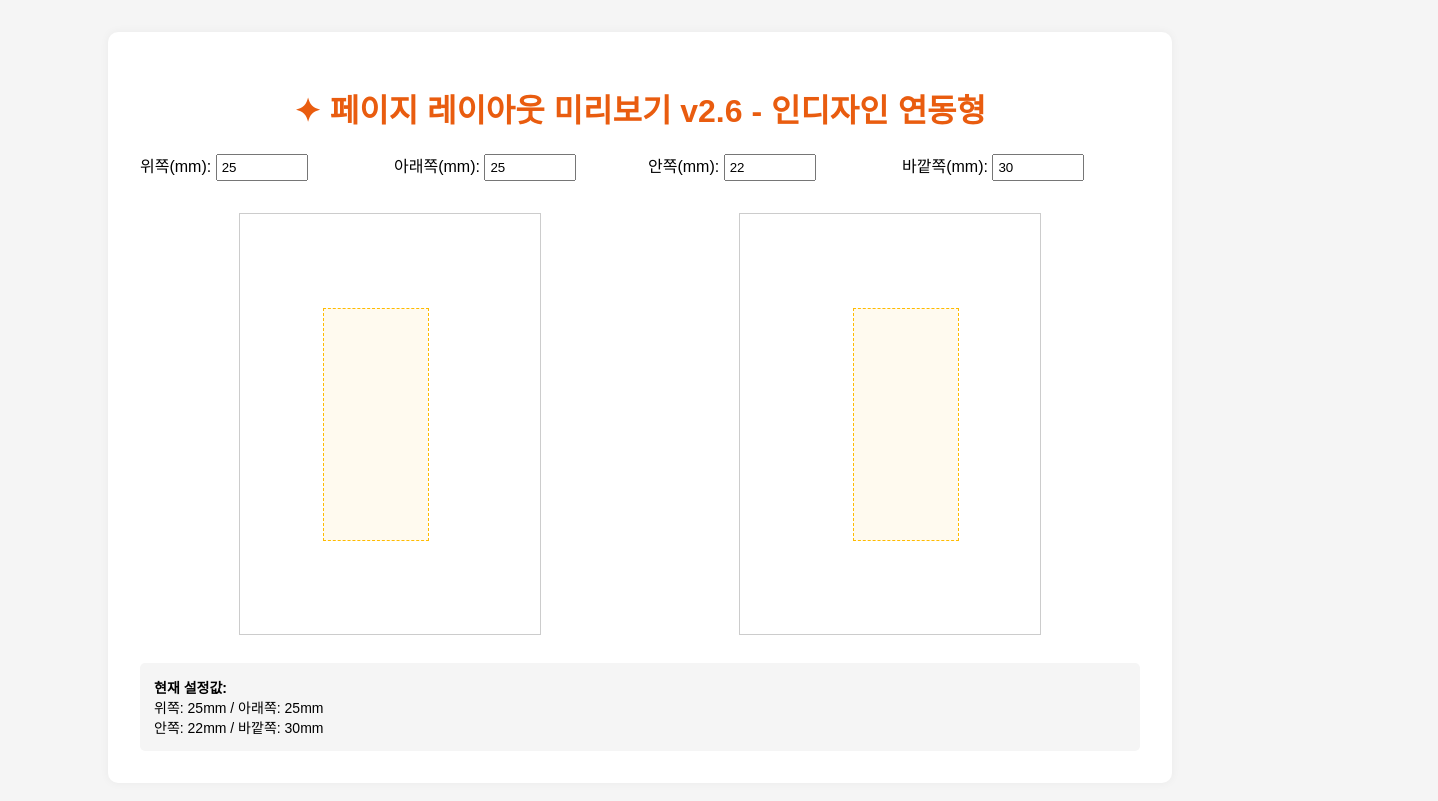
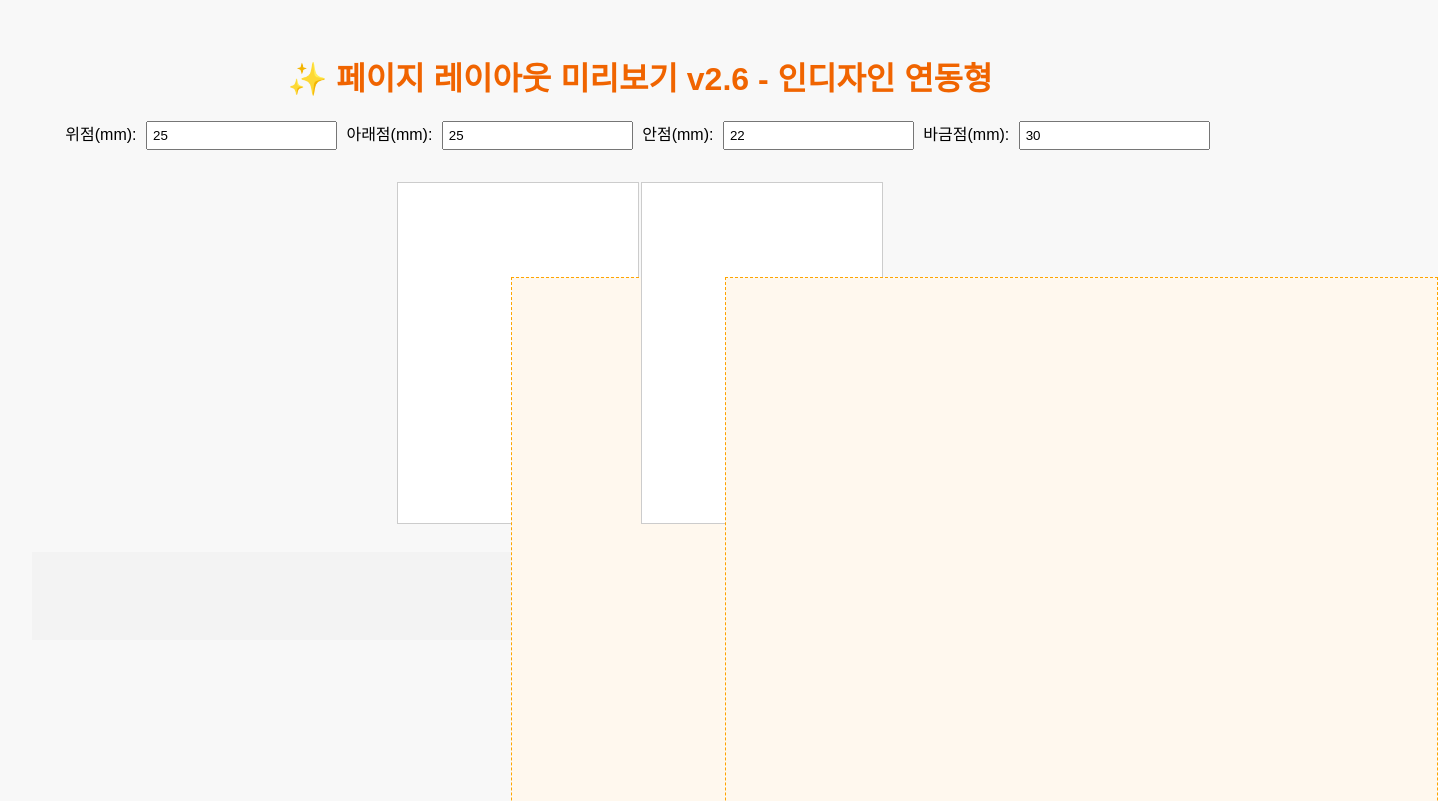
Before and after one commit to simadec/github.io-page-layout-v26-, a plain HTML site: page index.html in a window 1280 px wide. Shown: the top 801 px of the page, 1438 px wide, since content can reach past the window. Drawn offline with Linux system fonts and the light colour scheme.

Commit message:
Update index.html

```diff
--- a/index.html
+++ b/index.html
@@ -1,142 +1,115 @@
-
 <!DOCTYPE html>
 <html lang="ko">
 <head>
-  <meta charset="UTF-8" />
-  <title>✦ 페이지 레이아웃 미리보기 v2.6 - 인디자인 연동형</title>
+  <meta charset="UTF-8">
+  <title>✨ 페이지 레이아웃 미리보기 v2.6 - 인디자인 연동형</title>
   <style>
     body {
       font-family: 'Noto Sans KR', sans-serif;
-      background: #f5f5f5;
       margin: 0;
       padding: 2em;
+      background: #f8f8f8;
     }
     h1 {
+      color: #f06400;
       text-align: center;
-      color: #e95c0f;
     }
     .container {
-      max-width: 1000px;
-      margin: auto;
-      background: #fff;
-      padding: 2em;
-      border-radius: 10px;
-      box-shadow: 0 0 10px rgba(0,0,0,0.05);
+      display: flex;
+      justify-content: center;
+      gap: 20px;
+      margin-top: 2em;
     }
-    .inputs {
-      display: flex;
-      justify-content: space-between;
-      flex-wrap: wrap;
-      gap: 1em;
+    .form {
+      text-align: center;
       margin-bottom: 2em;
     }
-    .inputs label {
-      flex: 1 1 200px;
+    .form input {
+      margin: 0 5px;
+      padding: 5px;
     }
-    input[type="number"] {
-      width: 80px;
-      padding: 4px;
-    }
-    .preview {
+    .page-wrapper {
       display: flex;
-      justify-content: space-around;
-      margin-top: 2em;
+      justify-content: center;
+      gap: 2px;
     }
     .page {
-      width: 300px;
-      height: 420px;
-      background: #fff;
+      width: 240px;
+      height: 340px;
+      border: 1px solid #ccc;
       position: relative;
-      border: 1px solid #ccc;
+      background: white;
     }
-    .margin-box {
+    .content-box {
+      background: #fff8ee;
+      border: 1px dashed orange;
       position: absolute;
-      background: rgba(255, 200, 100, 0.1);
-      border: 1px dashed #ffbb00;
     }
-    .output {
+    .summary {
       margin-top: 2em;
+      background: #f3f3f3;
       padding: 1em;
-      background: #f5f5f5;
-      border-radius: 5px;
       font-size: 14px;
+      text-align: center;
     }
   </style>
 </head>
 <body>
-  <div class="container">
-    <h1>✦ 페이지 레이아웃 미리보기 v2.6 - 인디자인 연동형</h1>
-    <div class="inputs">
-      <label>위쪽(mm): <input type="number" id="top" value="25" /></label>
-      <label>아래쪽(mm): <input type="number" id="bottom" value="25" /></label>
-      <label>안쪽(mm): <input type="number" id="inside" value="22" /></label>
-      <label>바깥쪽(mm): <input type="number" id="outside" value="30" /></label>
+  <h1>✨ 페이지 레이아웃 미리보기 v2.6 - 인디자인 연동형</h1>
+  <div class="form">
+    위점(mm): <input type="number" id="top" value="25">
+    아래점(mm): <input type="number" id="bottom" value="25">
+    안점(mm): <input type="number" id="inside" value="22">
+    바금점(mm): <input type="number" id="outside" value="30">
+  </div>
+  <div class="page-wrapper">
+    <div class="page" id="leftPage">
+      <div class="content-box" id="leftBox"></div>
     </div>
-
-    <div class="preview">
-      <div class="page" id="leftPage">
-        <div class="margin-box" id="leftBox"></div>
-      </div>
-      <div class="page" id="rightPage">
-        <div class="margin-box" id="rightBox"></div>
-      </div>
-    </div>
-
-    <div class="output">
-      <strong>현재 설정값:</strong><br />
-      위쪽: <span id="outTop">25</span>mm / 아래쪽: <span id="outBottom">25</span>mm<br />
-      안쪽: <span id="outInside">22</span>mm / 바깥쪽: <span id="outOutside">30</span>mm
+    <div class="page" id="rightPage">
+      <div class="content-box" id="rightBox"></div>
     </div>
   </div>
+  <div class="summary" id="summary"></div>
 
   <script>
-    const toPx = mm => mm * 3.78;
+    const topInput = document.getElementById('top');
+    const bottomInput = document.getElementById('bottom');
+    const insideInput = document.getElementById('inside');
+    const outsideInput = document.getElementById('outside');
 
-    const topInput = document.getElementById("top");
-    const bottomInput = document.getElementById("bottom");
-    const insideInput = document.getElementById("inside");
-    const outsideInput = document.getElementById("outside");
+    const leftBox = document.getElementById('leftBox');
+    const rightBox = document.getElementById('rightBox');
 
-    const leftBox = document.getElementById("leftBox");
-    const rightBox = document.getElementById("rightBox");
+    const px = mm => mm * 3.78;
 
-    const outTop = document.getElementById("outTop");
-    const outBottom = document.getElementById("outBottom");
-    const outInside = document.getElementById("outInside");
-    const outOutside = document.getElementById("outOutside");
-
-    function updateLayout() {
+    function update() {
       const top = parseInt(topInput.value);
       const bottom = parseInt(bottomInput.value);
       const inside = parseInt(insideInput.value);
       const outside = parseInt(outsideInput.value);
 
-      const width = 300;
-      const height = 420;
+      leftBox.style.top = px(top) + 'px';
+      leftBox.style.left = px(outside) + 'px';
+      leftBox.style.width = px(240 - inside - outside) + 'px';
+      leftBox.style.height = px(340 - top - bottom) + 'px';
 
-      // 왼쪽 페이지 (짝수)
-      leftBox.style.top = toPx(top) + "px";
-      leftBox.style.left = toPx(inside) + "px";
-      leftBox.style.width = (width - toPx(inside + outside)) + "px";
-      leftBox.style.height = (height - toPx(top + bottom)) + "px";
+      rightBox.style.top = px(top) + 'px';
+      rightBox.style.left = px(inside) + 'px';
+      rightBox.style.width = px(240 - inside - outside) + 'px';
+      rightBox.style.height = px(340 - top - bottom) + 'px';
 
-      // 오른쪽 페이지 (홀수)
-      rightBox.style.top = toPx(top) + "px";
-      rightBox.style.left = toPx(outside) + "px";
-      rightBox.style.width = (width - toPx(inside + outside)) + "px";
-      rightBox.style.height = (height - toPx(top + bottom)) + "px";
-
-      outTop.textContent = top;
-      outBottom.textContent = bottom;
-      outInside.textContent = inside;
-      outOutside.textContent = outside;
+      document.getElementById('summary').innerHTML =
+        `전체 설정값:<br>
+        위점: ${top}mm / 아래점: ${bottom}mm<br>
+        안점: ${inside}mm / 바금점: ${outside}mm`;
     }
 
     [topInput, bottomInput, insideInput, outsideInput].forEach(input => {
-      input.addEventListener("input", updateLayout);
+      input.addEventListener('input', update);
     });
 
-    updateLayout();
+    update();
   </script>
 </body>
 </html>
```
